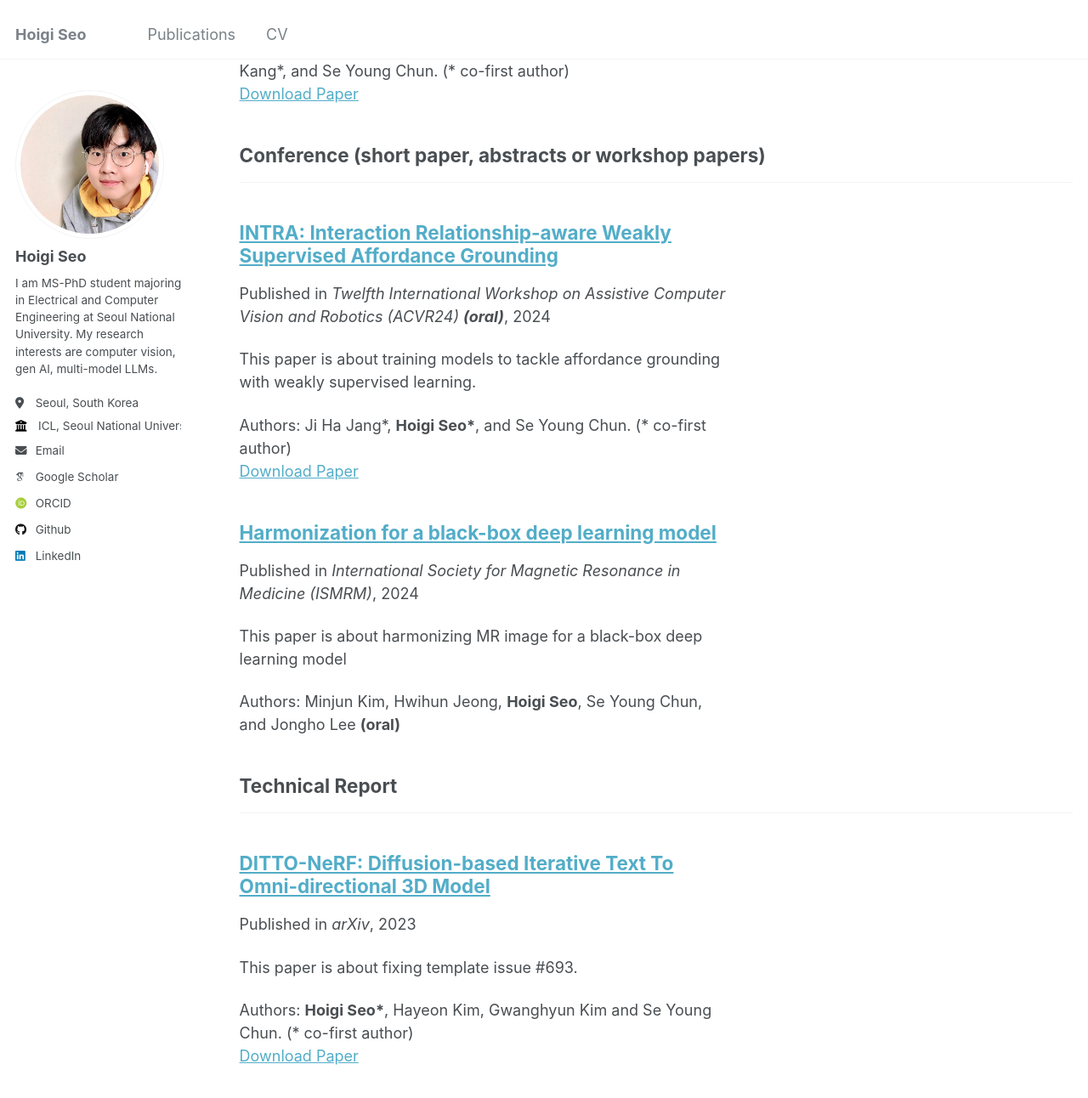
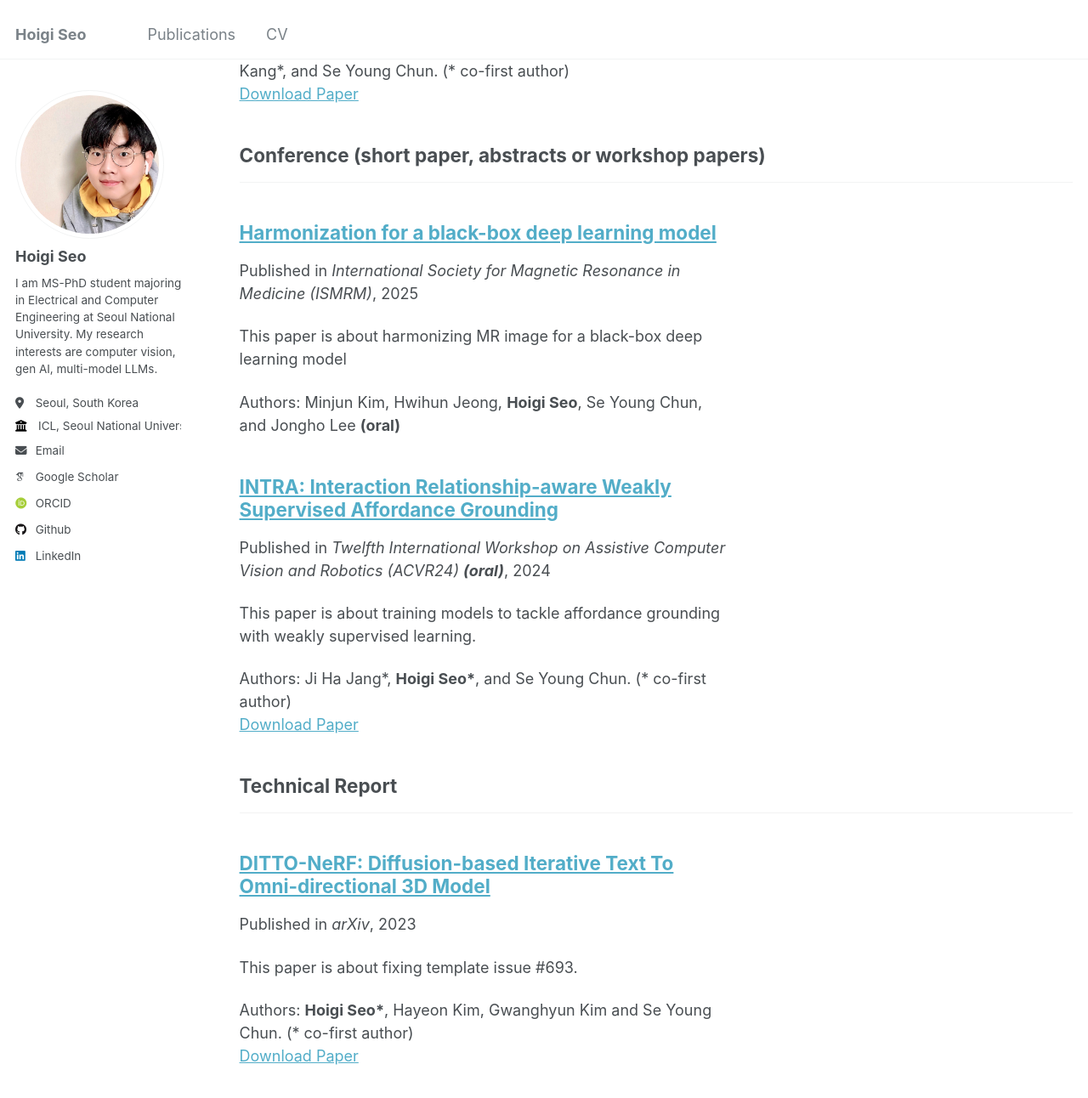
Before and after one commit to seohoiki3215/seohoiki3215.github.io, a Jekyll site: the page built from _pages/publications.html, in a window 1280 px wide and 1400 px high, scrolled down 848 px. Shown: the top 1292 px of the window at 85% size. Built offline with Jekyll 4.4.1, drawn with Linux system fonts in a browser that asks for light colours; some web fonts are replaced.

Commit message:
small modification

```diff
--- a/_publications/Harmonization.md
+++ b/_publications/Harmonization.md
@@ -4,7 +4,7 @@ collection: publications
 category: conference_short
 permalink: /publication/2024-02-17-paper-title-number-4
 excerpt: 'This paper is about harmonizing MR image for a black-box deep learning model'
-date: 2024-09-10
+date: 2025-02-01
 venue: 'International Society for Magnetic Resonance in Medicine (ISMRM)'
 # paperurl: 'https://arxiv.org/pdf/2409.06210'
 citation: 'Minjun Kim, Hwihun Jeong, <b>Hoigi Seo</b>, Se Young Chun, and Jongho Lee <b>(oral)</b>'
```
Also changed, not shown: _pages/about.md (+2 -2 lines).
